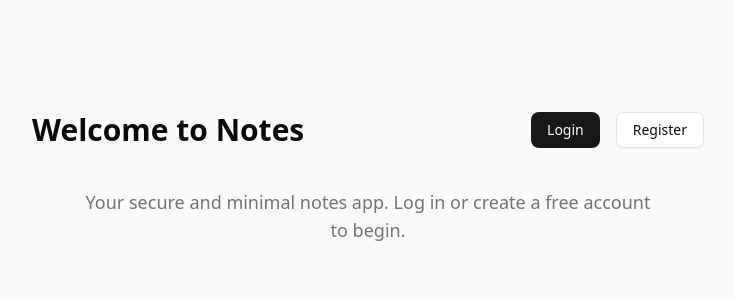
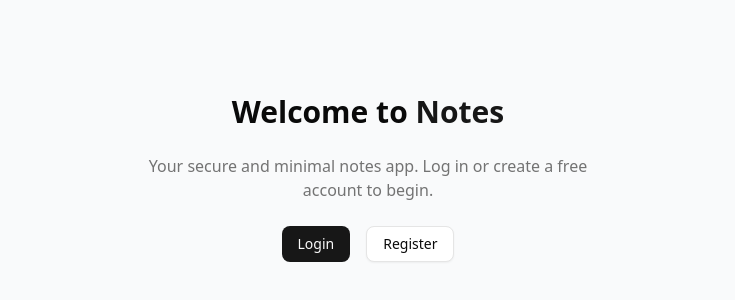
Before and after one commit to LeonelMadrid13/notes-front, a Next.js app: page / in a window 1280 px wide. Shown: the part 222-522 px from the top of the page, without its empty margins (272-1007 px from the left). Built offline with nearby package versions, Linux system fonts and the light colour scheme; no server answers.

Commit message:
feat: integrate AuthProvider in DashboardLayout and update HeaderComponent for improved user experience

```diff
--- a/src/app/(notes)/dashboard/layout.tsx
+++ b/src/app/(notes)/dashboard/layout.tsx
@@ -1,6 +1,8 @@
 // app/dashboard/layout.tsx
 import { cookies } from 'next/headers';
 import { redirect } from 'next/navigation';
+
+import { AuthProvider } from '@/contexts/AuthContext';
 import HeaderComponent from '@/components/HeaderComponent';
 
 export default async function DashboardLayout({ children }: { children: React.ReactNode }) {
@@ -10,9 +12,11 @@ export default async function DashboardLayout({ children }: { children: React.Re
     if (!token) redirect('/login');
 
     return (
-        <div className="min-h-screen bg-gray-50">
-            <HeaderComponent />
-            <main className="p-6">{children}</main>
+        <div className="w-full max-w-4xl mx-auto px-4 sm:px-6 lg:px-8 overflow-hidden">
+            <AuthProvider>
+                <HeaderComponent />
+                <main className="p-6">{children}</main>
+            </AuthProvider>
         </div>
     );
 }
--- a/src/app/(notes)/dashboard/page.tsx
+++ b/src/app/(notes)/dashboard/page.tsx
@@ -133,8 +133,8 @@ export default function DashboardPage() {
     }
 
     return (
-        <main className="max-w-2xl mx-auto mt-20 p-6 border rounded-2xl shadow-lg">
-            <div className="flex justify-between items-center mb-4">
+        <main className="w-full px-4 py-6 sm:px-6 lg:px-8 max-w-4xl mx-auto space-y-6">
+            <div className="flex flex-col sm:flex-row justify-between items-start sm:items-center gap-4">
                 <h1 className="text-2xl font-bold">Notes</h1>
                 <CreateNoteModal onNoteCreated={fetchNotes} />
             </div>
@@ -185,6 +185,7 @@ export default function DashboardPage() {
 
             {error && <p className="text-red-500">{error}</p>}
 
+            <div className="grid grid-cols-1 sm:grid-cols-2 gap-4">
                 {!filteredNotes ? (
                     <div className="space-y-4">
                         <Skeleton className="h-24 w-full rounded-xl" />
@@ -193,6 +194,7 @@ export default function DashboardPage() {
                 ) : (
                     <NotesList notes={filteredNotes} onDelete={confirmDelete} onTagClick={handleTagClick} onNoteUpdated={handleNoteUpdated} />
                 )}
+            </div>
 
             <ConfirmDeleteDialog
                 open={dialogOpen}
--- a/src/app/layout.tsx
+++ b/src/app/layout.tsx
@@ -1,8 +1,6 @@
 import type { Metadata } from "next";
 import { Geist, Geist_Mono } from "next/font/google";
 import "./globals.css";
-
-import { AuthProvider } from '@/contexts/AuthContext';
 
 const geistSans = Geist({
   variable: "--font-geist-sans",
@@ -29,9 +27,7 @@ export default function RootLayout({
       <body
         className={`${geistSans.variable} ${geistMono.variable} antialiased`}
       >
-        <AuthProvider>
-          {children}
-        </AuthProvider>
+        {children}
       </body>
     </html>
   );
--- a/src/app/page.tsx
+++ b/src/app/page.tsx
@@ -1,23 +1,26 @@
-// app/page.tsx
 import LoginButton from '@/components/LoginButton';
 import Link from 'next/link';
 import { Button } from '@/components/ui/button';
 
 export default function Home() {
   return (
-    <main className="min-h-screen flex flex-col items-center justify-center p-6 bg-gray-50">
-      <header className="w-full max-w-2xl flex justify-between items-center mb-10">
-        <h1 className="text-3xl font-bold">Welcome to Notes</h1>
-        <nav className="flex gap-4">
+    <main className="min-h-screen flex items-center justify-center bg-gray-50 px-4">
+      <div className="text-center w-full max-w-md space-y-6">
+        <h1 className="text-3xl font-bold">
+          Welcome to <span className="text-primary">Notes</span>
+        </h1>
+        <p className="text-muted-foreground text-base">
+          Your secure and minimal notes app. Log in or create a free account to begin.
+        </p>
+        <div className="flex flex-col sm:flex-row justify-center gap-4 px-4">
           <LoginButton />
           <Link href="/register">
-            <Button variant="outline">Register</Button>
+            <Button variant="outline" className="w-full sm:w-auto">
+              Register
+            </Button>
           </Link>
-        </nav>
-      </header>
-      <section className="text-center text-muted-foreground max-w-xl">
-        <p className="text-lg">Your secure and minimal notes app. Log in or create a free account to begin.</p>
-      </section>
+        </div>
+      </div>
     </main>
   );
 }
--- a/src/components/HeaderComponent.tsx
+++ b/src/components/HeaderComponent.tsx
@@ -1,7 +1,6 @@
 'use client';
 
-import { useState } from 'react';
-import { useEffect } from 'react';
+import { useState, useEffect } from 'react';
 import { useRouter } from 'next/navigation';
 import { Button } from '@/components/ui/button';
 import { LogoutConfirmDialog } from '@/components/LogoutConfirmDialog';
@@ -9,17 +8,17 @@ import { useAuth } from '@/contexts/AuthContext';
 
 const HeaderComponent = () => {
     const { user, loading } = useAuth();
+    const router = useRouter();
 
-    const router = useRouter();
     const [confirmOpen, setConfirmOpen] = useState(false);
     const [userName, setUserName] = useState<string>('User');
-
 
     const handleLogout = async () => {
         await fetch('/api/logout', { method: 'POST' });
         router.push('/');
     };
 
+    useEffect(() => {
         const getUserName = async () => {
             try {
                 const res = await fetch('/api/user');
@@ -29,25 +28,37 @@ const HeaderComponent = () => {
             } catch (error) {
                 console.error('Error fetching user name:', error);
             }
-    }
-    // Fetch user name on component mount
-    useEffect(() => {
+        };
         getUserName();
     }, []);
 
-    if (loading) return <p>Loading...</p>;
+    if (loading) return <p className="px-4 py-2">Loading...</p>;
 
     return (
-        <header className="flex justify-between items-center px-6 py-4 border-b bg-white shadow-sm">
-            <h1 className="text-xl font-semibold">My Notes App - {userName}</h1>
+        <header className="w-full border-b bg-white shadow-sm px-4 py-4">
+            <div className="w-full flex flex-col sm:flex-row items-center justify-between gap-4 sm:max-w-4xl sm:mx-auto">
+                <h1 className="text-xl font-semibold text-center sm:text-left">
+                    My Notes App - {userName}
+                </h1>
+
+                <div className="flex flex-col sm:flex-row items-center gap-2 w-full sm:w-auto sm:items-end">
                     {user?.isAdmin && (
-                <Button variant="secondary" className="bg-blue-500 text-white px-4 py-2 rounded">
+                        <Button
+                            variant="secondary"
+                            className="w-full sm:w-auto px-4 py-2 text-sm rounded-md"
+                        >
                             Admin Panel
                         </Button>
                     )}
-            <Button variant="outline" onClick={() => setConfirmOpen(true)}>
+                    <Button
+                        variant="outline"
+                        className="w-full sm:w-auto px-4 py-2 text-sm rounded-md"
+                        onClick={() => setConfirmOpen(true)}
+                    >
                         Logout
                     </Button>
+                </div>
+            </div>
 
             <LogoutConfirmDialog
                 open={confirmOpen}
```
Lines whose indentation alone changed are shown as unchanged.
